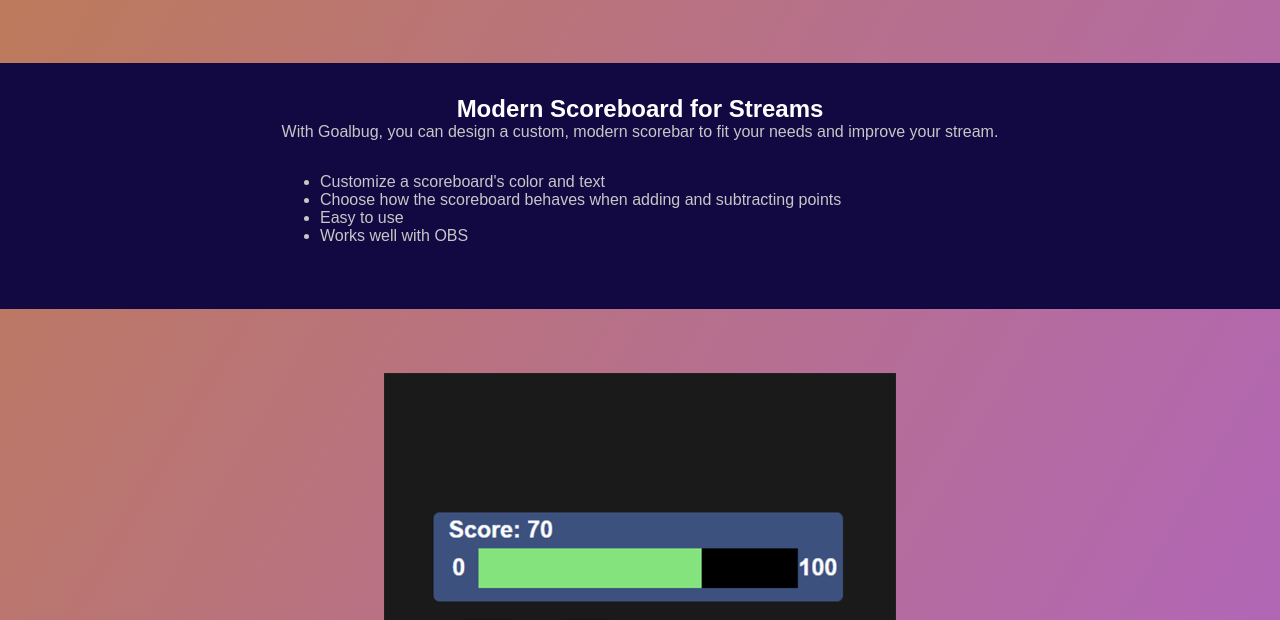
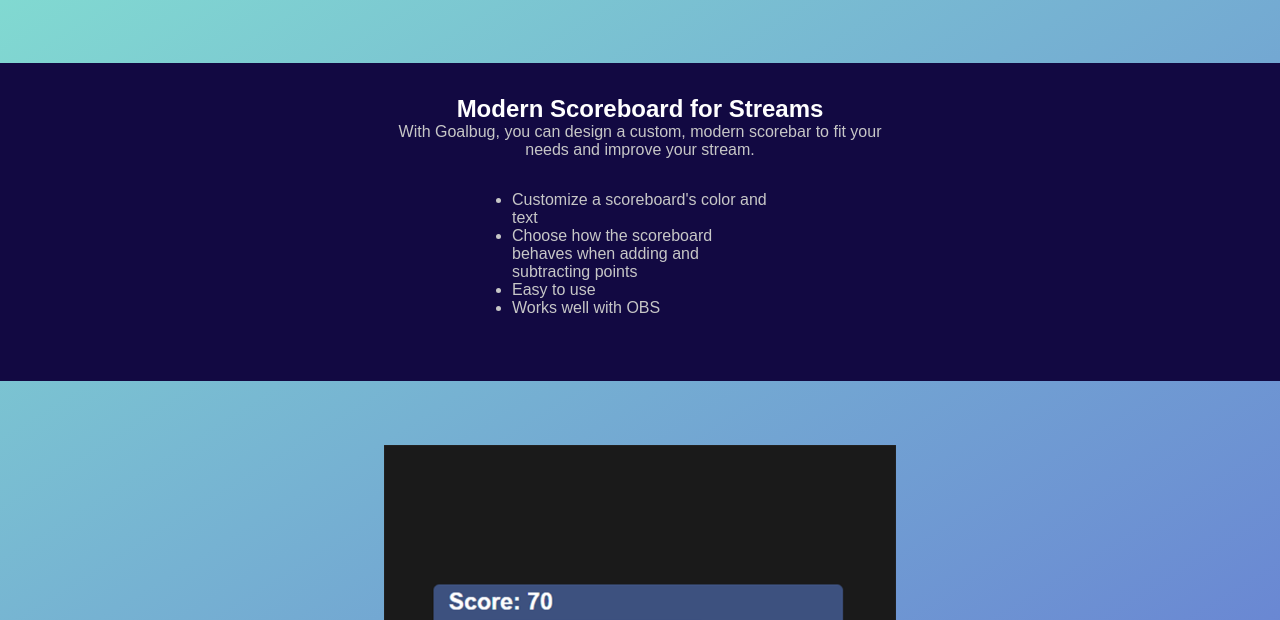
Before and after one commit to prestonwin78/goalbug, a React app: page / in a window 1280 px wide. Shown: the part 180-800 px from the top of the page. Built offline with nearby package versions, Linux system fonts and the light colour scheme.

Commit message:
Change styles

```diff
--- a/src/components/Landing.js
+++ b/src/components/Landing.js
@@ -6,6 +6,7 @@
     <div className="body">
       <div className="card">
         <h1 className="landing-header">Goalbug</h1>
+        <div className="info-row">
           <div className="info-container">
             <h2>Modern Scoreboard for Streams</h2>
             <p>
@@ -21,6 +22,7 @@
               <li>Easy to use</li>
               <li>Works well with OBS</li>
             </ul>
+          </div>
         </div>
       </div>
       <div className="image-container example">
--- a/src/index.js
+++ b/src/index.js
@@ -18,6 +18,7 @@
     this.setState({
       onLanding: false,
     });
+    window.scrollTo(0, 0);  //scroll to top of page
   }
 
   render() {
--- a/src/styles/landing.css
+++ b/src/styles/landing.css
@@ -6,12 +6,16 @@
   padding: 4rem;
 }
 
+.info-row {
+  width: 100%;
+  background-color: rgb(18, 9, 66);
+}
+
 .info-container {
   width: 100%;
   margin: 0 auto 2rem auto;
   color: white;
   text-align: center;
-  background-color: rgb(18, 9, 66);
   padding: 2rem 0;
 }
 
@@ -44,7 +48,7 @@
   color: white;
   width: 20%;
   display: block;
-  margin: 10% auto;
+  margin: 5% auto;
   text-align: center;
   border: 2px solid darkslategray;
 }
@@ -67,19 +71,25 @@
 }
 
 @media all and (min-width: 386px) {
-  .image {
+  .image, .info-container {
     width: 80%;
+  }
+  .get-started {
+    width: 40%;
   }
 }
 
 @media all and (min-width: 670px) {
-  .image {
+  .image, .info-container  {
     width: 50%;
+  }
+  #get-started {
+    width: 201px;
   }
 }
 
 @media all and (min-width: 1024px) {
-  .image {
+  .image, .info-container  {
     width: 512px; /* matches previous breakpoint */
   }
 }
--- a/src/styles/settings.css
+++ b/src/styles/settings.css
@@ -46,12 +46,11 @@
   border: 1px solid lightgray;
 }
 
-/*
-.background-select,
-.bar-color-select {
-  width: 25%;
+@media all and (min-width: 1024px) {
+  .settings-container {
+    width: 512px;
+  }
 }
-*/
 
 .navy {
   background-color: hsla(222, 35%, 37%, 100%);
--- a/src/styles/styles.css
+++ b/src/styles/styles.css
@@ -29,11 +29,6 @@
 .body {
   width: 100%;
   min-height: 100vh;
-  background: rgb(2, 0, 36);
-  background: linear-gradient(
-    120deg,
-    rgba(2, 0, 36, 1) 0%,
-    rgba(189, 123, 87, 1) 0%,
-    rgba(174, 96, 213, 1) 100%
-  );
+  background: rgb(2,0,36);
+  background: linear-gradient(148deg, rgba(2,0,36,1) 0%, rgba(131,224,209,1) 0%, rgba(91,83,212,1) 100%);
 }
```
Also changed, not shown: 1 other file. Lines whose indentation alone changed are shown as unchanged.
